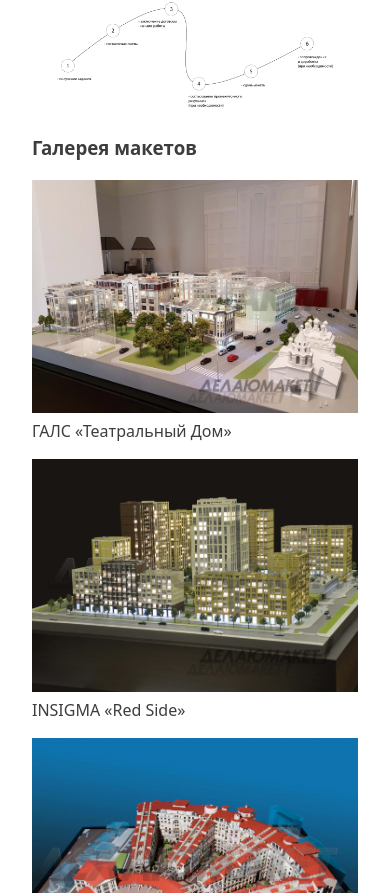
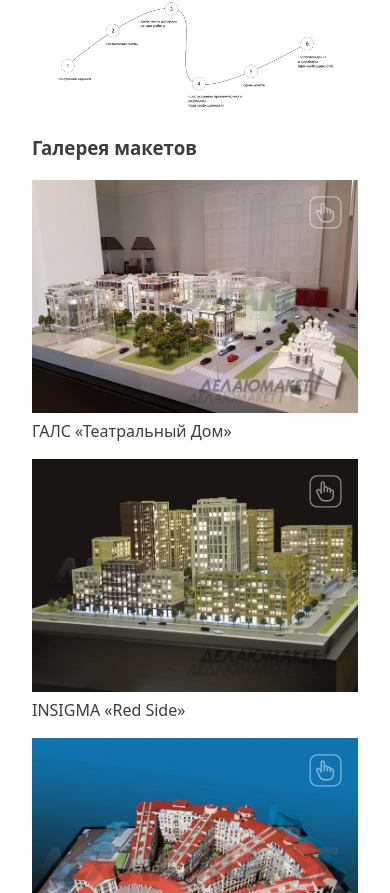
Before and after one commit to Anty-Anty/delmaket, a React (Vite) app: page / in a window 390 px wide. Shown: the part 1711-2604 px from the top of the page. Built offline with nearby package versions, Linux system fonts and the light colour scheme.

Commit message:
Added image clicker for mobile version to img in gallery, CSS adjustments.

```diff
--- a/src/pages/MainPage.css
+++ b/src/pages/MainPage.css
@@ -136,18 +136,28 @@ html {
     gap: 1rem;
 }
 
-.works-img-child p {
+.works-img p {
     margin-top: 0rem;
     margin-bottom: 0rem;
 }
 
-.works-img-child p:hover {
+.works-img p:hover {
 
     text-decoration: underline;
     cursor: pointer;
 }
 
-.works-img-child img {
+.works-img-child {
+    position: relative;
+    /* allows absolute children to be positioned relative to this div */
+}
+
+.works-img-click {
+    display: none
+}
+
+
+.works-img-child-img {
     width: 100%;
     /* height: 100%; */
     object-fit: cover;
@@ -362,6 +372,27 @@ button:focus-visible {
         gap: 1rem;
     }
 
+    .works-img-click {
+        width: 10%;
+        opacity: 0.5;
+        display: inline-block;
+        position: absolute;
+        /* remove any flex/grid styles like justify-self */
+        top: 1rem;
+        /* top-right corner */
+        right: 1rem;
+        z-index: 10;
+        /* ensure it’s above the image */
+        cursor: pointer;
+    }
+
+    .works-img-click img {
+        width: 100%;
+        height: 100%;
+    }
+
+
+
     .info-child {
         margin: 2rem;
         margin-top: 6rem;
@@ -389,9 +420,9 @@ button:focus-visible {
     }
 
     .modal-works {
-    width: 90%;
-    margin: 0;
-}
+        width: 90%;
+        margin: 0;
+    }
 
 
 }
--- a/src/pages/MainPage.jsx
+++ b/src/pages/MainPage.jsx
@@ -150,18 +150,32 @@ const MainPage = () => {
                     </h3>
 
                     <div className="works-img">
-                        {(showAllWorks ? worksImages : worksImages.slice(0, 6)).map((work, index) => (
-                            <div key={index} className="works-img-child">
+                        {(showAllWorks ? worksImages : worksImages.slice(0, 6)).map((work) => (
+                            <div key={work.title}>
+
+                                <div className="works-img-child">
+                                    <div className="works-img-click">
                                         <img
-                                    key={index}
+                                            src={`${import.meta.env.BASE_URL}images/hand-pointer.svg`}
+                                            alt="click"
+                                            onClick={() => setModalImage(work.title)}
+                                        />
+
+                                    </div>
+
+                                    <img
                                         src={`${import.meta.env.BASE_URL}images/gallery/${work.title}_1.webp`}
                                         alt={work.description}
                                         loading="lazy"
                                         onClick={() => setModalImage(work.title)}
+                                        className="works-img-child-img"
                                     />
+                                </div>
+
                                 <p onClick={() => setModalImage(work.title)}>
                                     {work.description}
                                 </p>
+
                             </div>
                         ))}
                     </div>
```
Also changed, not shown: public/images/hand-pointer.svg (added). Lines whose indentation alone changed are shown as unchanged.
